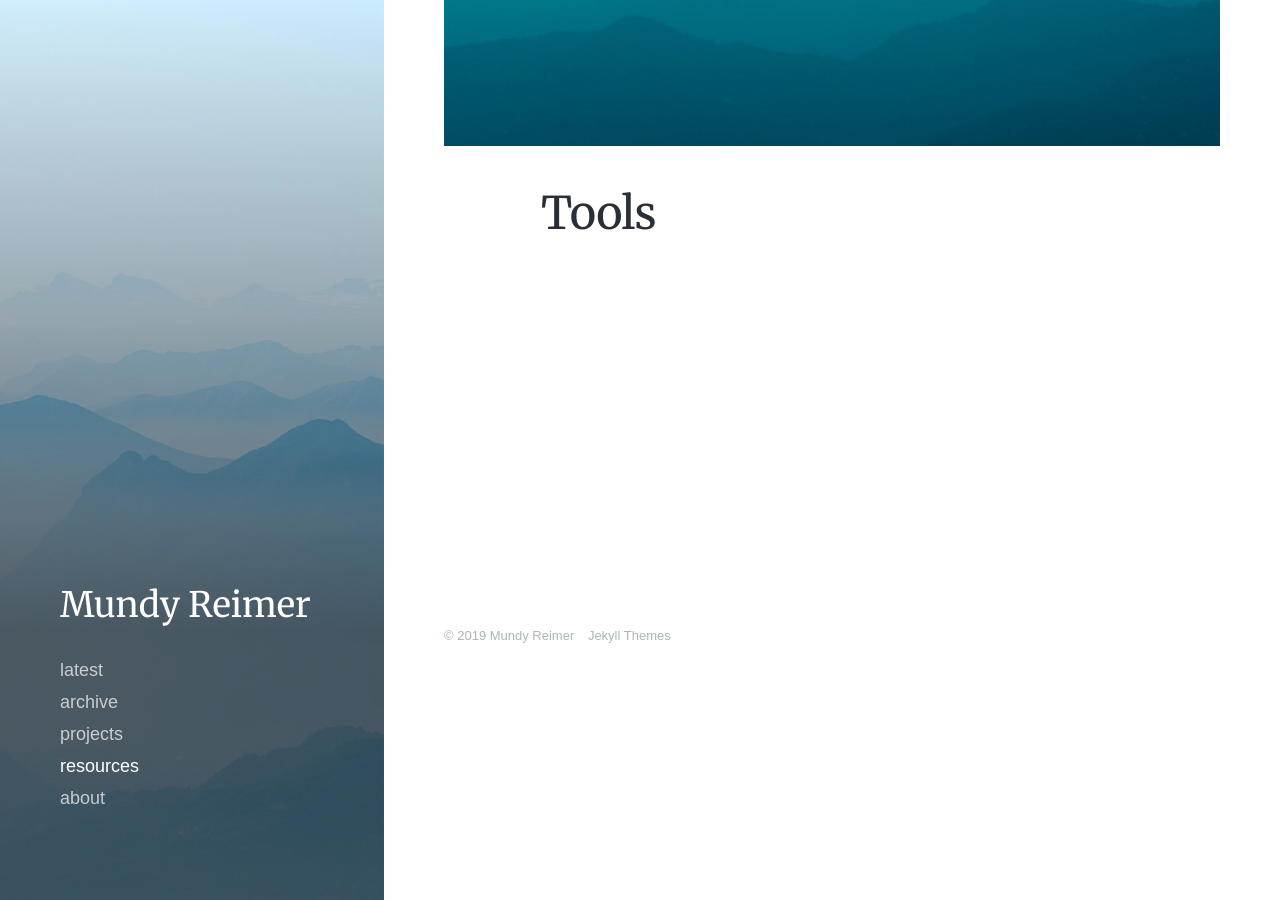
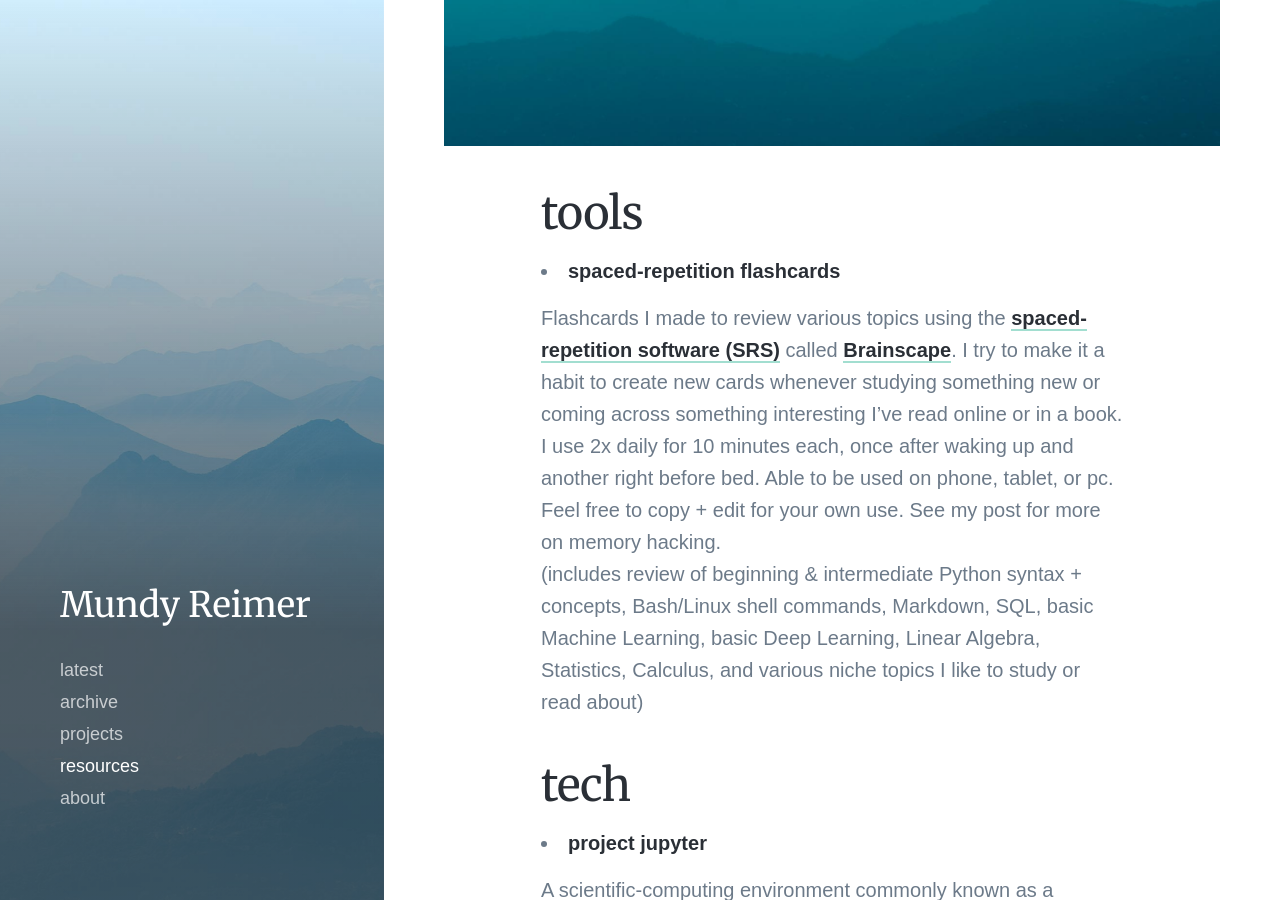
Before and after one commit to mundyreimer/mundyreimer.github.io, a Jekyll site: the page built from _pages/resources.md, in a window 1280 px wide and 900 px high, scrolled down 521 px. Built offline with Jekyll 4.4.1, drawn with Linux system fonts in a browser that asks for light colours; nearby versions of some CDN libraries; some web fonts are replaced; some of the changed text lies outside the part shown.

Commit message:
"Update content on resources page"

```diff
--- a/_pages/resources.md
+++ b/_pages/resources.md
@@ -7,4 +7,38 @@ featured_image: /images/demo/demo-portrait.jpg
 
 ![](/images/demo/demo-landscape.jpg)
 
-## Tools
+## tools
+
+* [spaced-repetition flashcards](https://www.brainscape.com/p/212G3-LH-6LO5O)
+
+Flashcards I made to review various topics using the [spaced-repetition software (SRS)](https://en.wikipedia.org/wiki/Spaced_repetition#Software) called [Brainscape](https://en.wikipedia.org/wiki/Brainscape).  I try to make it a habit to create new cards whenever studying something new or coming across something interesting I've read online or in a book.  I use 2x daily for 10 minutes each, once after waking up and another right before bed.  Able to be used on phone, tablet, or pc.  Feel free to copy + edit for your own use.  See my post for more on memory hacking.
+(includes review of beginning & intermediate Python syntax + concepts, Bash/Linux shell commands, Markdown, SQL, basic Machine Learning, basic Deep Learning, Linear Algebra, Statistics, Calculus, and various niche topics I like to study or read about)
+
+
+## tech
+
+* [project jupyter](https://jupyter.org/install)
+
+A scientific-computing environment commonly known as a 'notebook' which features a REPL-like interface to make the combination of programming, experimenting, visualization, and documentation of code very easy in a nice personal lab notebook-like format.  Allows use of programming in a variety of languages (like Python).  I usually recommend downloading and installing everything in one fell swoop using the [Anaconda](https://www.anaconda.com/distribution/) packaging management system and using the newer [JupyterLab](https://jupyterlab.readthedocs.io/en/stable/getting_started/overview.html) instead of the older jupyter notebooks.  Check out the useful widgets and [extensions](https://jupyterlab.readthedocs.io/en/stable/user/extensions.html) to make your environment more IDE-like such as adding Git integration, variable-inspecting, etc.  If you need more computational power I recommend the free [Google Colaboratory](https://colab.research.google.com/notebooks/welcome.ipynb).  For more advanced IDE needs I currently use [VSCode](https://code.visualstudio.com/).
+
+* interactive online notebooks
+
+If you would like to share your above notebooks online I recommend a combination of [nbinteract](https://www.nbinteract.com/motivation.html) and [Binder](https://gke.mybinder.org/).  The latter allows you to turn a repository of jupyter notebooks into an executable environment that you can share with others online, while the former does the same thing but turns those notebooks into HTML pages.  Great for creating tutorials or for instructors teaching classes.
+
+## material
+
+* [medium articles](https://medium.com/@mundyreimer)
+
+Some articles I've written or read on Medium.
+
+* [book reviews](https://www.goodreads.com/mundyreimer)
+
+A list of books + reviews that I've read.  I *love* recommendations (non-fiction + fiction), so if you think I'd like something definitely hit me up!
+
+* tutorials
+
+  1. How to make your own personal blog / site.  For this site I use a combination of [Jekyll](https://jekyllrb.com/) for working with my HTML + Markdown, and [GitHub pages](https://pages.github.com/) for *free* hosting.  Since my daily work has more to do with scientific computing, web-based programming was completely new to me.  I highly recommend first starting with a [free Jekyll template](https://jekyllthemes.io/) and messing around with it from there.  Newbie-friendly + free :)
+
+
+
+*I use this page as a personal notebook of curated content and thus try to update as often as I can, so feel free to check back regularly if interested*
```
